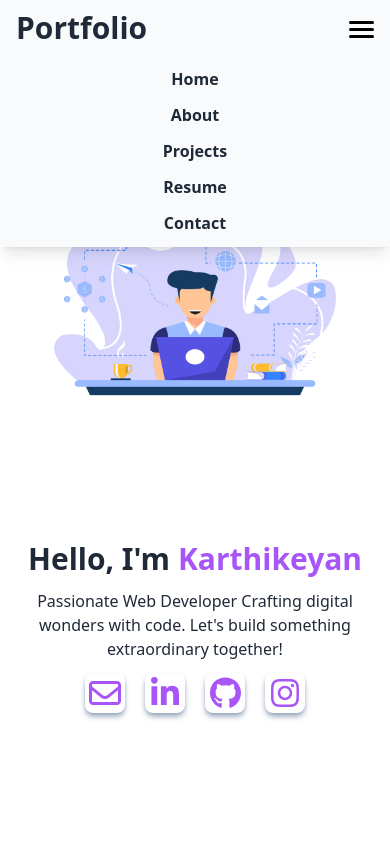
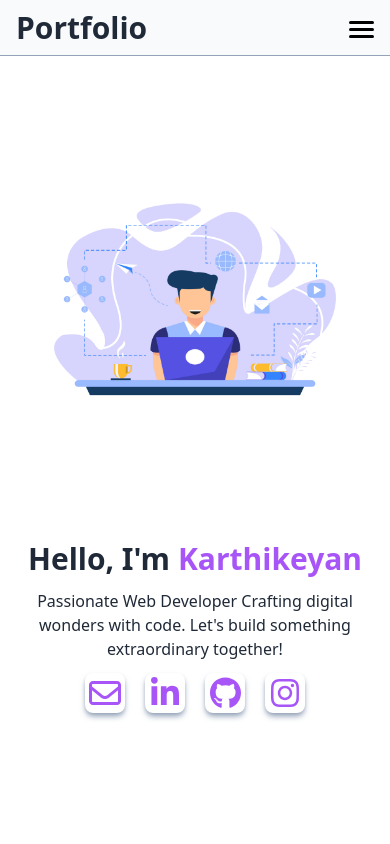
Before and after one commit to karthikeyanselvam18/my-portfolio-react, a React (Create React App) app: page / in a window 390 px wide. Shown: the top 844 px of the page. Built offline with nearby package versions, Linux system fonts and the light colour scheme.

Commit message:
fixed hamburger menu

```diff
--- a/src/components/Header.tsx
+++ b/src/components/Header.tsx
@@ -34,7 +34,7 @@ export default function Header(props: IHeaderProps) {
     };
   }, []);
 
-  const isMenuOpenStyle = isMenuOpen ? "1" : "0";
+  const isMenuOpenStyle = isMenuOpen ? "scale-y-1" : "scale-y-0";
   const isMenuOpenBtnStyle = isMenuOpen ? "is-active" : "";
 
   return (
@@ -53,7 +53,7 @@ export default function Header(props: IHeaderProps) {
         </button>
       </div>
       <ul
-        className={`absolute left-0 top-full flex w-full origin-top transform flex-col items-center justify-between gap-3 py-3 text-base font-semibold shadow-lg transition-transform duration-300 md:transition-none scale-y-${isMenuOpenStyle} bg-slate-50 md:static md:w-auto md:transform-none md:flex-row md:gap-10 md:py-0
+        className={`absolute left-0 top-full flex w-full origin-top transform flex-col items-center justify-between gap-3 py-3 text-base font-semibold shadow-lg transition-transform duration-300 md:transition-none ${isMenuOpenStyle} bg-slate-50 md:static md:w-auto md:transform-none md:flex-row md:gap-10 md:py-0
         md:shadow-none`}
         ref={ulRef}
       >
```
